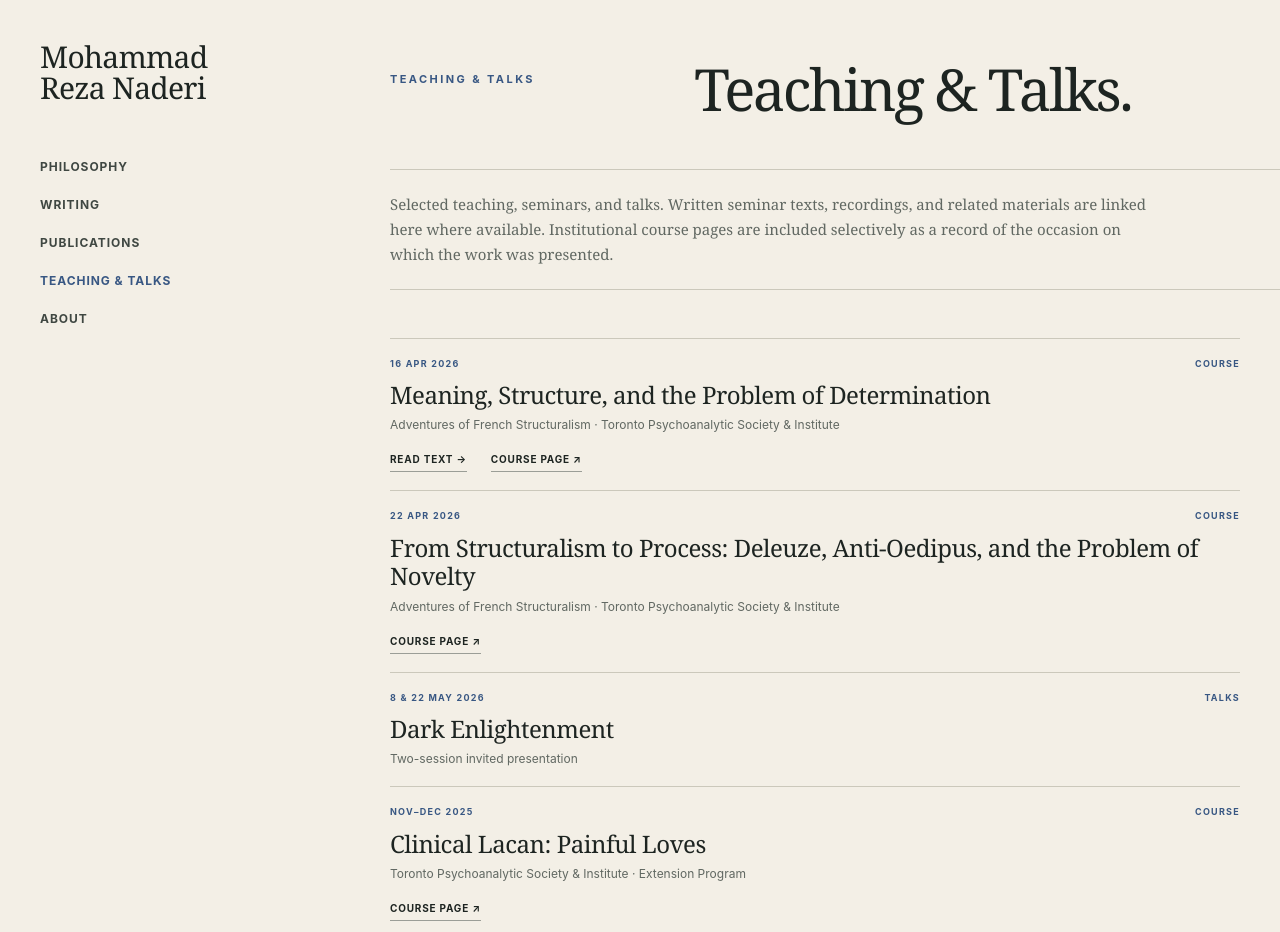
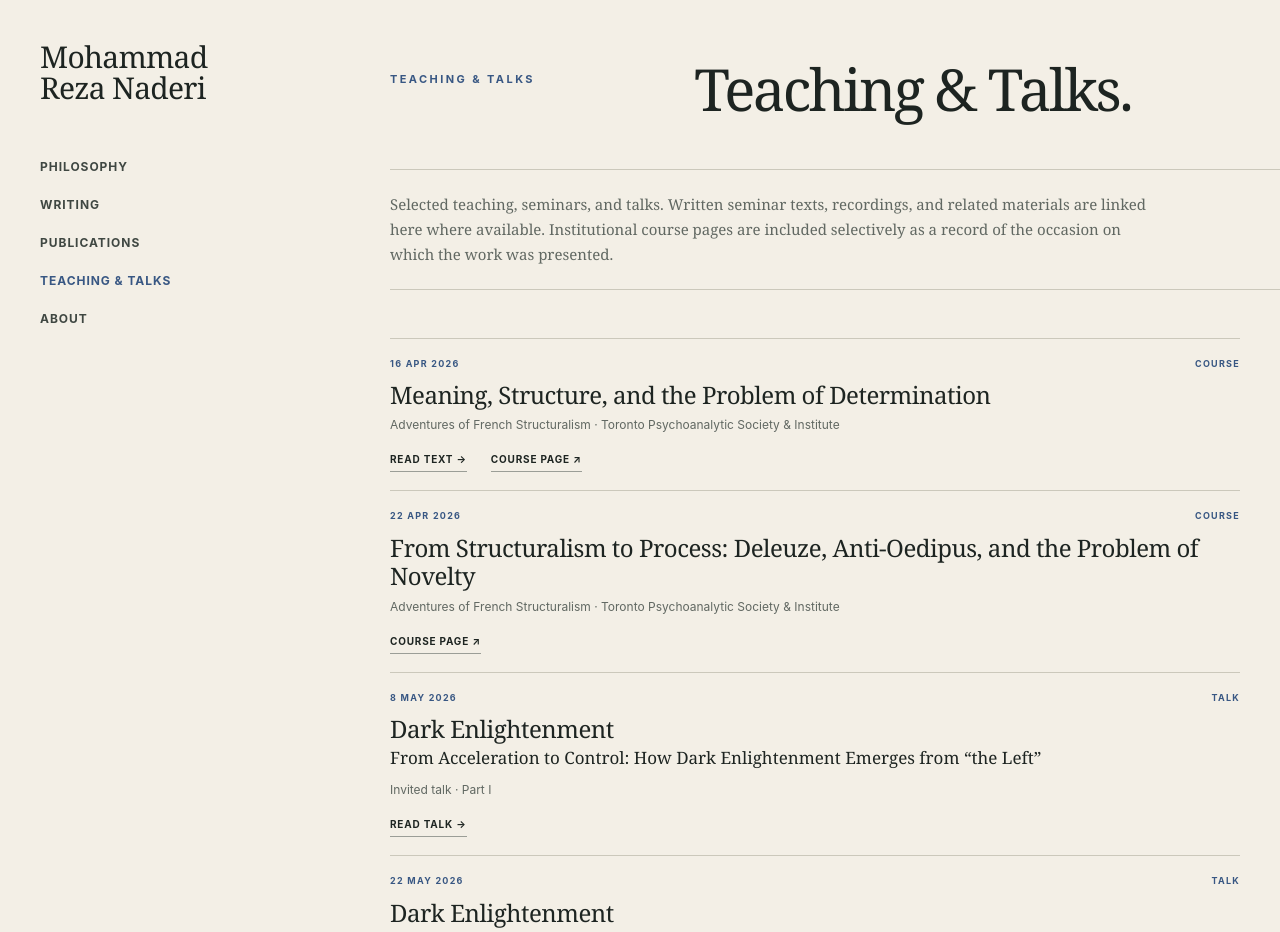
Before and after one commit to mohammad-naderi/mrnaderi.org, a Next.js app: page /teaching in a window 1280 px wide. Shown: the top 932 px of the page. Built offline with nearby package versions, Linux system fonts and the light colour scheme.

Commit message:
Split Dark Enlightenment into two talks

```diff
--- a/app/teaching/page.tsx
+++ b/app/teaching/page.tsx
@@ -8,6 +8,7 @@ type Session = {
   date: string;
   type: string;
   title: string;
+  subtitle?: string;
   series: string;
   readHref?: string;
   courseHref?: string;
@@ -35,10 +36,20 @@ const sessions: Session[] = [
       "https://torontopsychoanalysis.com/extension-program/course-thirteen-adventures-in-french-structuralism/",
   },
   {
-    date: "8 & 22 May 2026",
-    type: "Talks",
+    date: "8 May 2026",
+    type: "Talk",
     title: "Dark Enlightenment",
-    series: "Two-session invited presentation",
+    subtitle: "From Acceleration to Control: How Dark Enlightenment Emerges from “the Left”",
+    series: "Invited talk · Part I",
+    readHref: "/teaching/dark-enlightenment-from-acceleration-to-control",
+  },
+  {
+    date: "22 May 2026",
+    type: "Talk",
+    title: "Dark Enlightenment",
+    subtitle: "Accelerationism and the Collapse of Transition",
+    series: "Invited talk · Part II",
+    readHref: "/teaching/dark-enlightenment-collapse-of-transition",
   },
   {
     date: "Nov–Dec 2025",
@@ -108,12 +119,26 @@ export default function TeachingPage() {
                 session.watchTwoHref;
 
               return (
-                <article key={session.title}>
+                <article key={`${session.date}-${session.title}-${session.subtitle ?? ""}`}>
                   <div>
                     <span>{session.date}</span>
                     <span>{session.type}</span>
                   </div>
                   <h3>{session.title}</h3>
+                  {session.subtitle ? (
+                    <p
+                      style={{
+                        marginTop: "-4px",
+                        marginBottom: "10px",
+                        color: "var(--ink)",
+                        fontFamily: "Georgia, serif",
+                        fontSize: "17px",
+                        lineHeight: 1.45,
+                      }}
+                    >
+                      {session.subtitle}
+                    </p>
+                  ) : null}
                   <p>{session.series}</p>
                   {hasActions ? (
                     <div
@@ -128,7 +153,7 @@ export default function TeachingPage() {
                     >
                       {session.readHref ? (
                         <Link href={session.readHref} style={actionStyle}>
-                          Read {session.type === "Seminar" ? "seminar" : "text"} →
+                          Read {session.type === "Seminar" ? "seminar" : session.type === "Talk" ? "talk" : "text"} →
                         </Link>
                       ) : null}
                       {session.courseHref ? (
```
